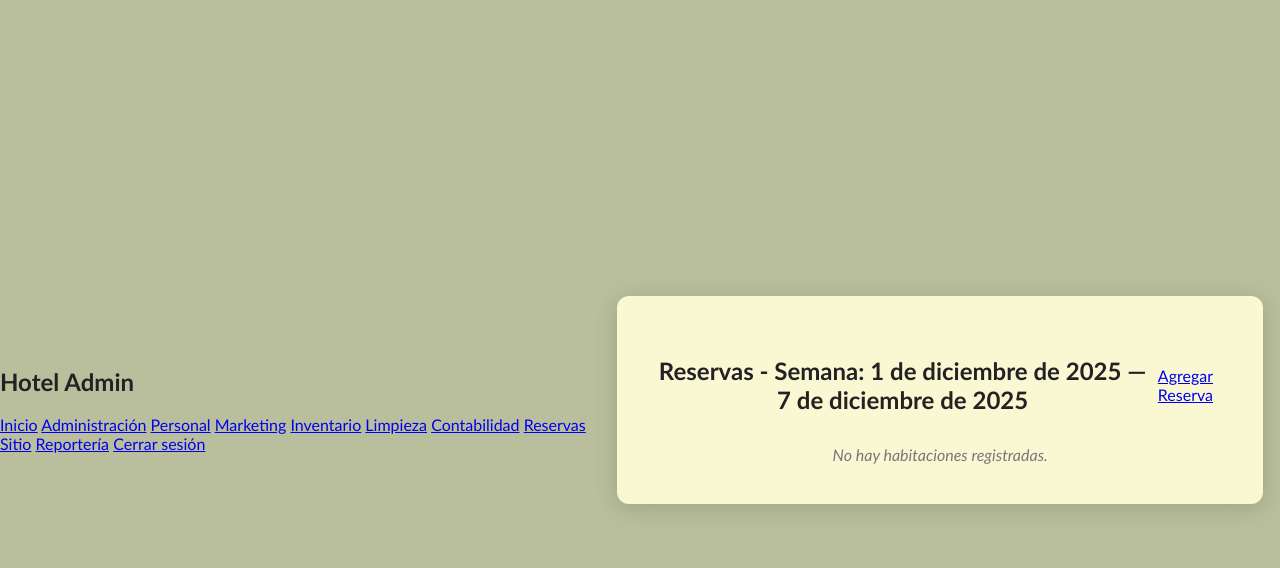
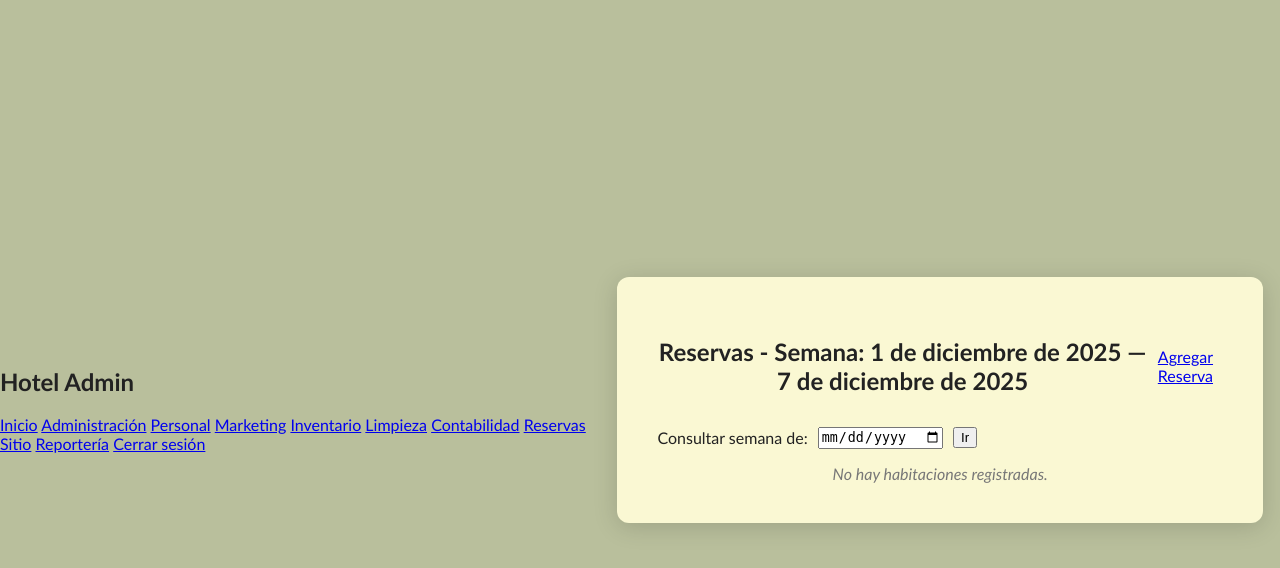
Before and after one commit to Pdro-CLZ/Proyecto-Hotel-Luz-de-Luna-Sistema-, a Django app: page /reservas/ in a window 1280 px wide. Shown: the top 568 px of the page. Run offline with Django 5.2, Linux system fonts and the light colour scheme; the visitor is signed in with stand-in values (Sample User, id 1); data that the repository does not hold is empty.

Commit message:
Semana de Index Seleccionable

```diff
--- a/Hotel_project/reservas/templates/index_reservas.html
+++ b/Hotel_project/reservas/templates/index_reservas.html
@@ -33,6 +33,12 @@
             <a class="boton-verde" href="{% url 'agregar_reserva' %}">Agregar Reserva</a>
         </div>
     </div>
+
+    <form method="get" style="margin-bottom: 15px; display:flex; gap:10px; align-items:center;">
+        <label for="fecha">Consultar semana de:</label>
+        <input type="date" id="fecha" name="fecha" value="{{ inicio_semana }}">
+        <button type="submit" class="boton-verde">Ir</button>
+    </form>
 
     {% if grid %}
     <div style="overflow-x:auto;">
--- a/Hotel_project/reservas/views.py
+++ b/Hotel_project/reservas/views.py
@@ -11,12 +11,19 @@
 
 @login_required
 def index_reservas(request):
-    hoy = timezone.localdate()
+    fecha_seleccionada = request.GET.get("fecha")
 
-    inicio_semana = hoy - timedelta(days=hoy.weekday())
+    if fecha_seleccionada:
+        try:
+            fecha_base = date.fromisoformat(fecha_seleccionada)
+        except:
+            fecha_base = timezone.localdate()
+    else:
+        fecha_base = timezone.localdate()
+
+    inicio_semana = fecha_base - timedelta(days=fecha_base.weekday())
     dias = [inicio_semana + timedelta(days=i) for i in range(7)]
     fin_semana = dias[-1]
-
     habitaciones = Habitacion.objects.all().order_by('id')
 
     fechas_reservadas = FechaReservada.objects.filter(
```
